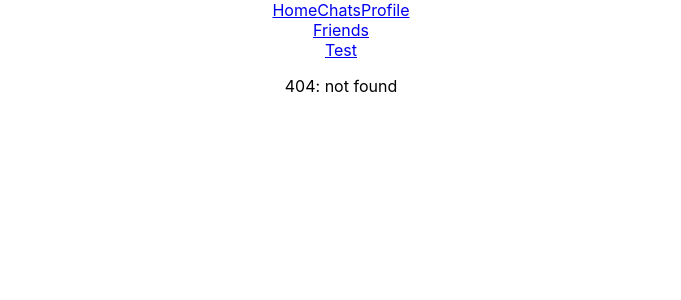
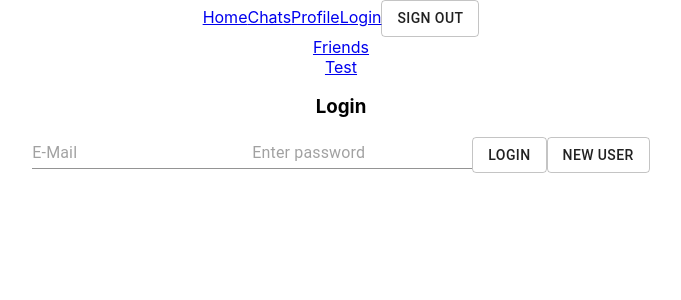
Before and after one commit to Nevroid/GB_ReactJS, a React (Create React App) app in the folder gb_react_proj/: page /login in a window 1280 px wide. Before the commit this address had no page. Shown: the top 300 px of the page, without its empty margins (299-980 px from the left). Built offline with nearby package versions, Linux system fonts and the light colour scheme; no server answers.

Commit message:
hw_09_in_progress

```diff
--- /dev/null
+++ b/gb_react_proj/database.rules.json
@@ -0,0 +1,6 @@
+{
+  "rules": {
+    ".read": false,
+    ".write": false
+  }
+}
--- a/gb_react_proj/package.json
+++ b/gb_react_proj/package.json
@@ -7,6 +7,7 @@
     "@testing-library/jest-dom": "^5.14.1",
     "@testing-library/react": "^11.2.7",
     "@testing-library/user-event": "^12.8.3",
+    "firebase": "^8.9.1",
     "react": "^17.0.2",
     "react-dom": "^17.0.2",
     "react-redux": "^7.2.4",
--- a/gb_react_proj/src/App.js
+++ b/gb_react_proj/src/App.js
@@ -1,17 +1,28 @@
 import './App.css';
 import Router from './Router';
 import { BrowserRouter } from 'react-router-dom'
-import { Provider } from 'react-redux'
-import { store } from './store/store'
+import { useDispatch } from 'react-redux'
+
+import { useEffect } from 'react';
+import firebase from 'firebase';
+import { profileSetIsAuthed } from './store/actions/profileSetData';
+import React from 'react';
 
 function App() {
+  const dispatch = useDispatch()
+  useEffect( () => {
+    firebase.auth().onAuthStateChanged(user => {
+      console.log({user})
+        dispatch(profileSetIsAuthed(!!user))
+      })
+  }, [])
   return (
     <div className="App">
-      <Provider store={store}>
-        <BrowserRouter>
-          <Router />
-        </BrowserRouter>
-      </Provider>
+
+      <BrowserRouter>
+        <Router />
+      </BrowserRouter>
+
     </div>
   );
 }
--- /dev/null
+++ b/gb_react_proj/src/Login.js
@@ -0,0 +1,59 @@
+import { Button, TextField } from '@material-ui/core'
+import React, { useState } from 'react'
+import firebase from 'firebase'
+
+export default function Login (props) {
+  const [email, setEmail] = useState('')
+  const [pwd, setPwd] = useState('')
+  const [err, setErr] = useState('')
+  function handleEmailChange(e) {
+    e.preventDefault()
+    setEmail(e.target.value)
+  }
+  function handlePwdChange(e) {
+    e.preventDefault()
+    setPwd(e.target.value)
+  }
+  const handleLogin = async () => {
+    console.log(email, pwd)
+    setErr('')
+
+    try {
+      await firebase.auth().signInWithEmailAndPassword(email, pwd)
+    } catch (error) {
+      setErr(error.message)
+      console.error(err)
+    }
+
+  }
+  const handleRegistration = async () => {
+    console.log(email, pwd)
+    setErr('')
+    try {
+      await firebase.auth().createUserWithEmailAndPassword(email, pwd)
+    } catch (error) {
+      setErr(error.message)
+      console.error(err)
+    }
+  }
+  return (
+    <React.Fragment>
+      <h3>Login</h3>
+      <p>{err}</p>
+      <form onSubmit={handleLogin}>
+        <TextField
+        type='email'
+        value={email}
+        placeholder='E-Mail'
+        onChange={handleEmailChange}/>
+        <TextField
+        type='password'
+        value={pwd}
+        placeholder='Enter password'
+        onChange={handlePwdChange}/>
+        <Button variant='outlined' onClick={handleLogin}>Login</Button>
+        <Button variant='outlined' onClick={handleRegistration}>New User</Button>
+      </form>
+    </React.Fragment>
+  )
+}
--- a/gb_react_proj/src/Router.js
+++ b/gb_react_proj/src/Router.js
@@ -5,16 +5,32 @@ import Home from './Home'
 import UserList from './UserList'
 import TestChat from './TestChat'
 import React from 'react'
-import { Switch, Route } from 'react-router'
+import { Switch, Route, Redirect } from 'react-router'
 import { Link } from 'react-router-dom'
+import Login from './Login'
+import { useSelector } from 'react-redux'
+import { Button } from '@material-ui/core'
+import firebase from 'firebase'
+
+const PrivateRoute = (props) => {
+  const isAuthed = useSelector(state => state.profile.isAuthed)
+  return isAuthed ? <Route {...props} /> : <Redirect to='/login' />
+}
 
 function Router () {
+  const handleSignOut = (e) => {
+    e.preventDefault()
+    firebase.auth().signOut()
+
+  }
   return (
     <React.Fragment>
       <div className='header-links'>
         <Link to="/">Home</Link>
         <Link to="/chats/">Chats</Link>
         <Link to="/profile">Profile</Link>
+        <Link to="/login">Login</Link>
+        <Button variant='outlined' onClick={handleSignOut}>Sign Out</Button>
         <br></br>
         <Link to="/users">Friends</Link>
         <br></br>
@@ -23,18 +39,19 @@ function Router () {
 
       <Switch>
           <Route exact path="/" component={Home} />
-          <Route path="/chats/:chatId" render={() =>
+          <Route exact path="/login" component={Login} />
+          <PrivateRoute path="/chats/:chatId" render={() =>
             <div className="chat-area">
               <ChatList />
               <Chatbox />
             </div>} />
-          <Route exact path="/chats" render={() =>
+          <PrivateRoute exact path="/chats" render={() =>
             <div className="chat-area">
               <ChatList />
             </div>} />
-          <Route path="/profile">
+          <PrivateRoute path="/profile">
               <Profile />
-          </Route>
+          </PrivateRoute>
           <Route path="/users">
               <UserList />
           </Route>
--- a/gb_react_proj/src/index.js
+++ b/gb_react_proj/src/index.js
@@ -2,11 +2,16 @@ import React from 'react';
 import ReactDOM from 'react-dom';
 import './index.css';
 import App from './App';
+import { Provider } from 'react-redux'
+import { store } from './store/store'
 import reportWebVitals from './reportWebVitals';
+import './services/firebase'
 
 ReactDOM.render(
   <React.StrictMode>
+    <Provider store={store}>
     <App />
+    </Provider>
   </React.StrictMode>,
   document.getElementById('root')
 );
--- /dev/null
+++ b/gb_react_proj/src/services/firebase.js
@@ -0,0 +1,13 @@
+import firebase from "firebase";
+
+const firebaseConfig = {
+  apiKey: "AIzaSyBUbJIZOz-u8Ur-K-H7eLFhUnV_hddWdUs",
+  authDomain: "gb-reactjs.firebaseapp.com",
+  databaseURL: "https://gb-reactjs-default-rtdb.europe-west1.firebasedatabase.app",
+  projectId: "gb-reactjs",
+  storageBucket: "gb-reactjs.appspot.com",
+  messagingSenderId: "916319006011",
+  appId: "1:916319006011:web:f6c6750de9d531b50e5b1e"
+};
+
+firebase.initializeApp(firebaseConfig);
--- a/gb_react_proj/src/store/actions/profileSetData.js
+++ b/gb_react_proj/src/store/actions/profileSetData.js
@@ -1,4 +1,5 @@
 export const PROFILE_SET_DATA = 'PROFILE_SET_DATA'
+export const PROFILE_SET_ISAUTHED = 'PROFILE_SET_ISAUTHED'
 
 export const profileSetData = (name, age) => ({
     type: PROFILE_SET_DATA,
@@ -7,3 +8,10 @@ export const profileSetData = (name, age) => ({
         age
     }
 })
+
+export const profileSetIsAuthed = (isAuthed) => ({
+    type: PROFILE_SET_ISAUTHED,
+    payload: {
+        isAuthed
+    }
+})
--- a/gb_react_proj/src/store/reducers/profileReducer.js
+++ b/gb_react_proj/src/store/reducers/profileReducer.js
@@ -1,10 +1,11 @@
-import { PROFILE_SET_DATA } from '../actions/profileSetData'
+import { PROFILE_SET_DATA, PROFILE_SET_ISAUTHED } from '../actions/profileSetData'
 import { PROFILE_SHOW_NAME } from '../actions/profileShowName'
 
 const initialState = {
   showName: true,
   name: 'John Doe',
-  age: 100
+  age: 100,
+  isAuthed: false
 }
 
 
@@ -21,6 +22,11 @@ const profileReducer = (state = initialState, action) => {
         name: action.payload.name,
         age: action.payload.age
       }
+    case PROFILE_SET_ISAUTHED:
+      return {
+        ...state,
+        isAuthed: action.payload.isAuthed
+      }
     default:
       return state
   }
```
Also changed, not shown: gb_react_proj/public/index.html (+8 -0 lines), gb_react_proj/firebase.json (added), 2 other files (tests, documents, lock files or other folders).
